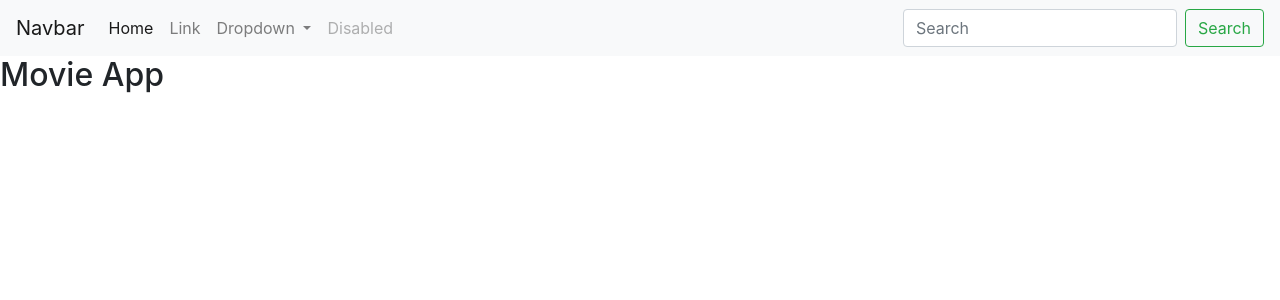
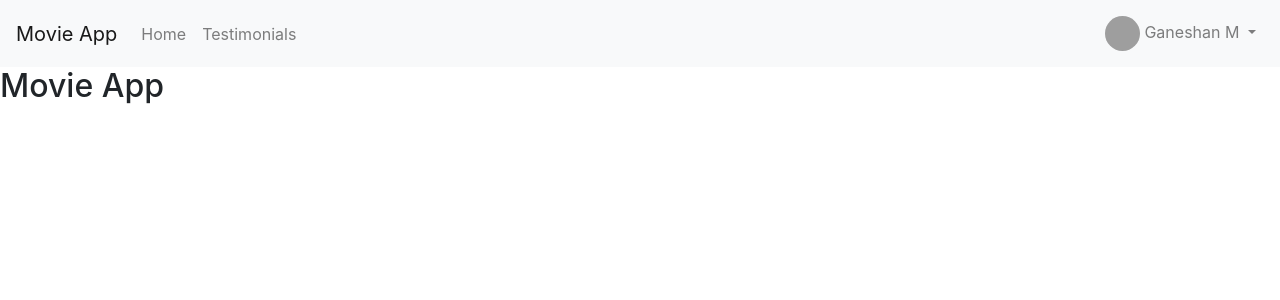
Before and after one commit to 0xgun/movieapp, a Django app: page / in a window 1280 px wide. Shown: the top 300 px of the page. Run offline with Django 4.2, Linux system fonts and the light colour scheme; grey boxes are pictures that could not be loaded.

Commit message:
added profile

```diff
--- a/movieapp/templates/home.html
+++ b/movieapp/templates/home.html
@@ -20,38 +20,36 @@
     integrity="sha384-ho+j7jyWK8fNQe+A12Hb8AhRq26LrZ/JpcUGGOn+Y7RsweNrtN/tE3MoK7ZeZDyx"
     crossorigin="anonymous"></script>
   <nav class="navbar navbar-expand-lg navbar-light bg-light">
-      <a class="navbar-brand" href="#">Navbar</a>
-      <button class="navbar-toggler" type="button" data-toggle="collapse" data-target="#navbarSupportedContent" aria-controls="navbarSupportedContent" aria-expanded="false" aria-label="Toggle navigation">
+    <a class="navbar-brand" href="#">Movie App</a>
+    <button class="navbar-toggler" type="button" data-toggle="collapse" data-target="#navbarSupportedContent"
+      aria-controls="navbarSupportedContent" aria-expanded="false" aria-label="Toggle navigation">
       <span class="navbar-toggler-icon"></span>
     </button>
 
     <div class="collapse navbar-collapse" id="navbarSupportedContent">
       <ul class="navbar-nav mr-auto">
-          <li class="nav-item active">
-            <a class="nav-link" href="#">Home <span class="sr-only">(current)</span></a>
+        <li class="nav-item ">
+          <a class="nav-link" href="{% url 'home' %}">Home </a>
         </li>
         <li class="nav-item">
-            <a class="nav-link" href="#">Link</a>
+          <a class="nav-link" href="{% url 'testimonials' %}">Testimonials</a>
         </li>
+      </ul>
+      <ul class="navbar-nav">
         <li class="nav-item dropdown">
-            <a class="nav-link dropdown-toggle" href="#" id="navbarDropdown" role="button" data-toggle="dropdown" aria-haspopup="true" aria-expanded="false">
-              Dropdown
+          <a class="nav-link dropdown-toggle" href="#" id="navbarDropdown" role="button" data-toggle="dropdown"
+            aria-haspopup="true" aria-expanded="false">
+            <img src="https://i.pravatar.cc/35" class="rounded-circle" alt="">
+            Ganeshan M
           </a>
           <div class="dropdown-menu" aria-labelledby="navbarDropdown">
-              <a class="dropdown-item" href="#">Action</a>
-              <a class="dropdown-item" href="#">Another action</a>
+            <a class="dropdown-item" href="#">Profile</a>
+            <a class="dropdown-item" href="#">Settings</a>
             <div class="dropdown-divider"></div>
-              <a class="dropdown-item" href="#">Something else here</a>
+            <a class="dropdown-item" href="#">Log Out</a>
           </div>
         </li>
-          <li class="nav-item">
-            <a class="nav-link disabled" href="#" tabindex="-1" aria-disabled="true">Disabled</a>
-          </li>
       </ul>
-        <form class="form-inline my-2 my-lg-0">
-          <input class="form-control mr-sm-2" type="search" placeholder="Search" aria-label="Search">
-          <button class="btn btn-outline-success my-2 my-sm-0" type="submit">Search</button>
-        </form>
     </div>
   </nav>
   <h2>Movie App</h2>
--- a/movieapp/templates/testimonials.html
+++ b/movieapp/templates/testimonials.html
@@ -29,16 +29,17 @@
     <div class="collapse navbar-collapse" id="navbarSupportedContent">
       <ul class="navbar-nav mr-auto">
         <li class="nav-item ">
-          <a class="nav-link" href="/">Home </a>
+          <a class="nav-link" href="{% url 'home' %}">Home </a>
         </li>
         <li class="nav-item">
-          <a class="nav-link" href="/movieapp/templates/testimonials.html">Testimonials</a>
+          <a class="nav-link" href="{% url 'testimonials' %}">Testimonials</a>
         </li>
       </ul>
       <ul class="navbar-nav">
         <li class="nav-item dropdown">
           <a class="nav-link dropdown-toggle" href="#" id="navbarDropdown" role="button" data-toggle="dropdown"
             aria-haspopup="true" aria-expanded="false">
+            <img src="https://i.pravatar.cc/35" class="rounded-circle" alt="">
             Ganeshan M
           </a>
           <div class="dropdown-menu" aria-labelledby="navbarDropdown">
--- a/onlinemovie/urls.py
+++ b/onlinemovie/urls.py
@@ -20,6 +20,6 @@ from movieapp import views
 
 urlpatterns = [
     path('admin/', admin.site.urls),
-    path('', views.home),
-    path('testimonials', views.testimonials)
+    path('', views.home,name='home'),
+    path('testimonials', views.testimonials,name='testimonials')
 ]
```
Lines whose indentation alone changed are shown as unchanged.
